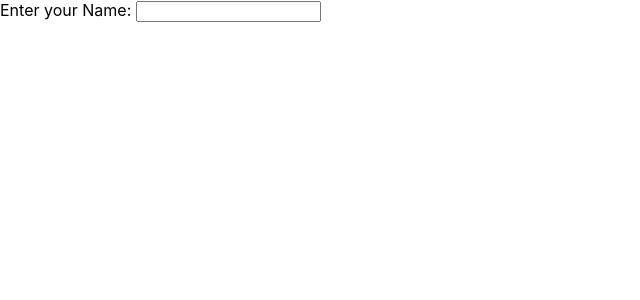
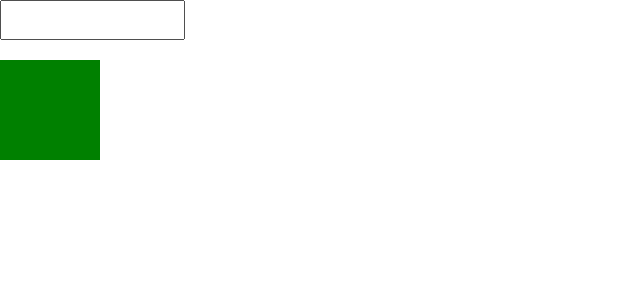
Before and after one commit to Divyaprababalaji/MyFirstProject, a React (Create React App) app: page / in a window 1280 px wide. Shown: the top 300 px of the page, without its empty margins (0-640 px from the left). Built offline with nearby package versions, Linux system fonts and the light colour scheme.

Commit message:
color change

```diff
--- /dev/null
+++ b/src/ColorChange.js
@@ -0,0 +1,28 @@
+import { useEffect, useState } from "react";
+
+function ColorChange() {
+  const [colorcode, setColorcode] = useState("green");
+  useEffect(()=>{
+
+  },[colorcode])
+  const handleColorCodeChange = (e) => {
+    setColorcode(e.target.value);
+  };
+
+  return (
+    <div className="colorchange">
+      <div style={{ display: "flex", height: 40 }}>
+        <input type="text" onChange={handleColorCodeChange}></input>
+      </div>
+      <div
+        style={{
+          height: 100,
+          width: 100,
+          backgroundColor: colorcode,
+          marginTop: 20,
+        }}
+      ></div>
+    </div>
+  );
+}
+export default ColorChange;
--- a/src/index.js
+++ b/src/index.js
@@ -5,13 +5,15 @@ import App from './App';
 import reportWebVitals from './reportWebVitals';
 import Counter from './Counter';
 import AgeName from'./AgeName';
+import ColorChange from './ColorChange';
 
 const root = ReactDOM.createRoot(document.getElementById('root'));
 root.render(
   <React.StrictMode>
     {/* <App /> */}
   {/* <Counter /> */}
-  <AgeName />
+  {/* <AgeName /> */}
+  <ColorChange/>
   </React.StrictMode>
 );
 
```
